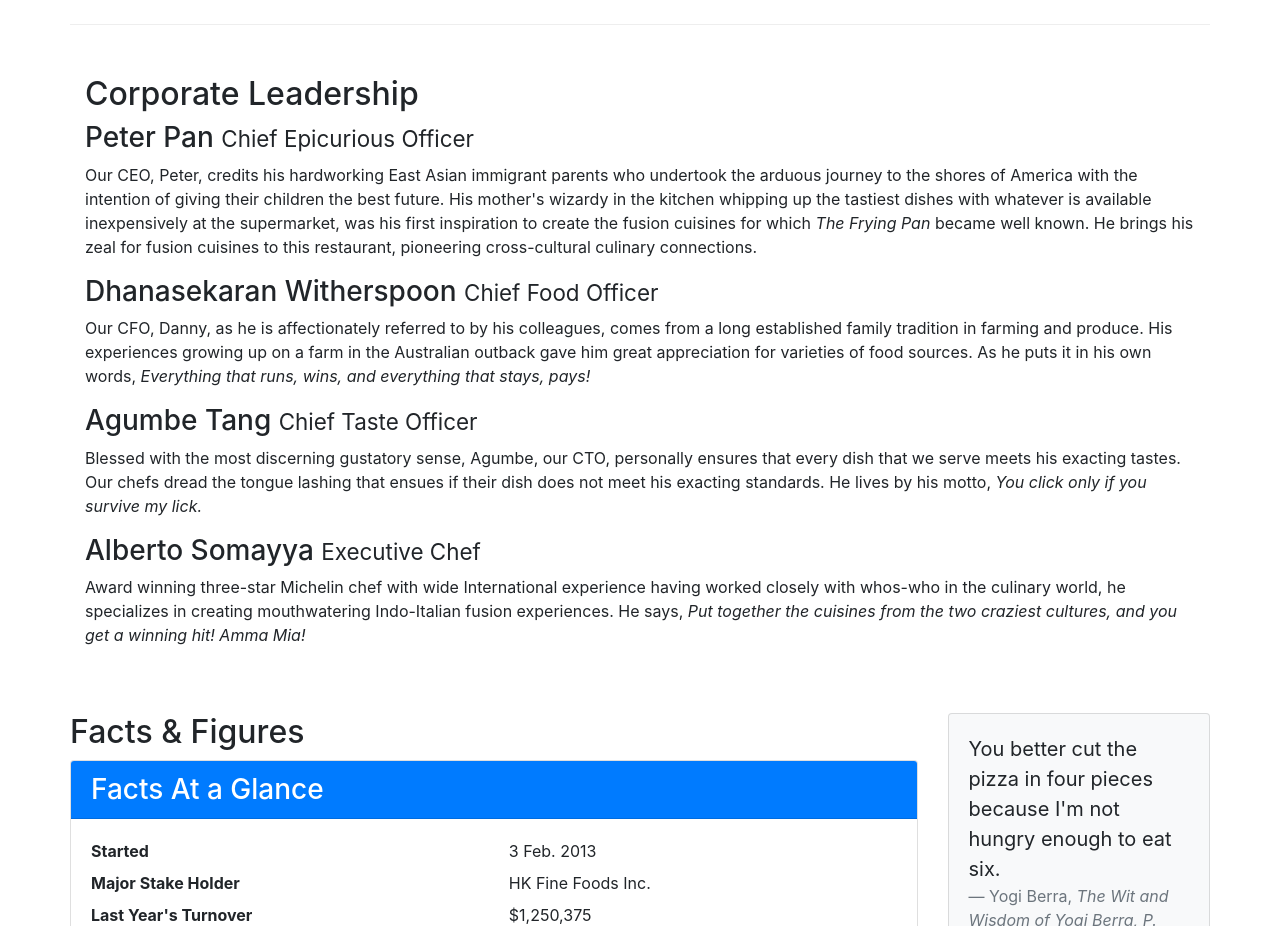
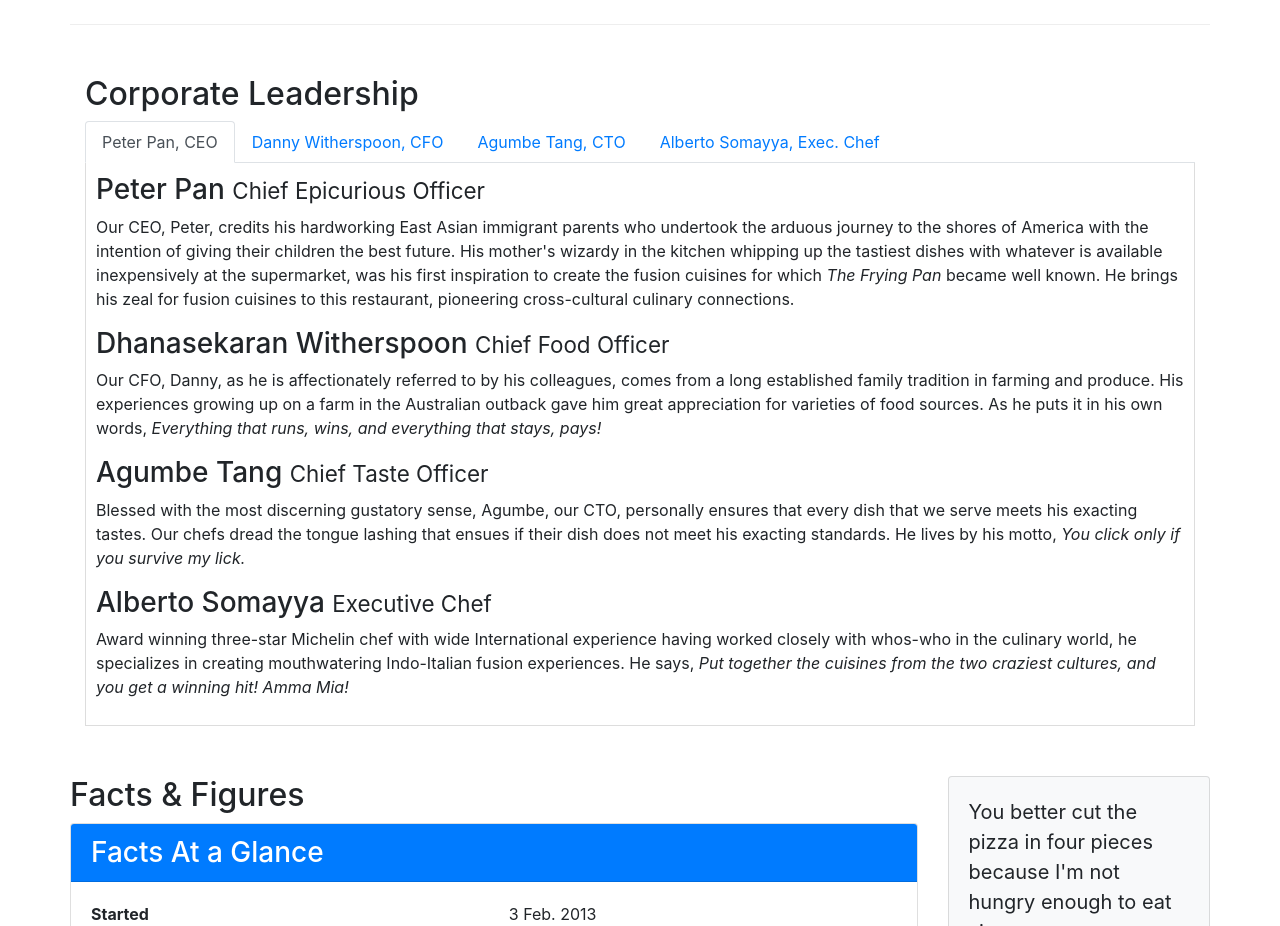
Before and after one commit to booellean/Bootstrap-playground, a website: page aboutus.html in a window 1280 px wide. Shown: the part 860-1786 px from the top of the page. Drawn offline with nearby package versions, Linux system fonts and the light colour scheme.

Commit message:
test: Tabs - Added boostrap tabs to the Corporate Leadership row, styles added to 'pill' the content

```diff
--- a/aboutus.html
+++ b/aboutus.html
@@ -75,14 +75,39 @@
         <div class="row row-content align-items-center">
             <div class="col-12 col-sm-12">
                 <h2>Corporate Leadership</h2>
+                <ul class="nav nav-tabs">
+                    <li class="nav-item">
+                      <a class="nav-link active" href="#peter" role="tab" data-toggle="tab">Peter Pan, CEO</a>
+                    </li>
+                    <li class="nav-item">
+                      <a class="nav-link" href="#danny" role="tab" data-toggle="tab">Danny Witherspoon, CFO</a>
+                    </li>
+                    <li class="nav-item">
+                      <a class="nav-link" href="#agumbe"role="tab"
+                        data-toggle="tab">Agumbe Tang, CTO</a>
+                    </li>
+                    <li class="nav-item">
+                      <a class="nav-link" href="#alberto" role="tab" data-toggle="tab">Alberto Somayya, Exec. Chef</a>
+                    </li>
+                </ul>
+                <div class="tab-content">
+                  <div role="tabpanel" class="tab-pane fade show active" id="peter">
                     <h3>Peter Pan <small>Chief Epicurious Officer</small></h3>
                     <p class="d-none d-sm-block">Our CEO, Peter, credits his hardworking East Asian immigrant parents who undertook the arduous journey to the shores of America with the intention of giving their children the best future. His mother's wizardy in the kitchen whipping up the tastiest dishes with whatever is available inexpensively at the supermarket, was his first inspiration to create the fusion cuisines for which <em>The Frying Pan</em> became well known. He brings his zeal for fusion cuisines to this restaurant, pioneering cross-cultural culinary connections.</p>
+                  </div>
+                  <div role="tabpanel" class="tab-pane fade show active" id="danny">
                     <h3>Dhanasekaran Witherspoon <small>Chief Food Officer</small></h3>
                     <p class="d-none d-sm-block">Our CFO, Danny, as he is affectionately referred to by his colleagues, comes from a long established family tradition in farming and produce. His experiences growing up on a farm in the Australian outback gave him great appreciation for varieties of food sources. As he puts it in his own words, <em>Everything that runs, wins, and everything that stays, pays!</em></p>
+                  </div>
+                  <div role="tabpanel" class="tab-pane fade show active" id="agumbe">
                     <h3>Agumbe Tang <small>Chief Taste Officer</small></h3>
                     <p class="d-none d-sm-block">Blessed with the most discerning gustatory sense, Agumbe, our CTO, personally ensures that every dish that we serve meets his exacting tastes. Our chefs dread the tongue lashing that ensues if their dish does not meet his exacting standards. He lives by his motto, <em>You click only if you survive my lick.</em></p>
+                  </div>
+                  <div role="tabpanel" class="tab-pane fade show active" id="alberto">
                     <h3>Alberto Somayya <small>Executive Chef</small></h3>
                     <p class="d-none d-sm-block">Award winning three-star Michelin chef with wide International experience having worked closely with whos-who in the culinary world, he specializes in creating mouthwatering Indo-Italian fusion experiences. He says, <em>Put together the cuisines from the two craziest cultures, and you get a winning hit! Amma Mia!</em></p>
+                  </div>
+              </div>
             </div>
             <div class="row row-content">
                 <div class="col-12 col-sm-9">
--- a/css/styles.css
+++ b/css/styles.css
@@ -75,3 +75,10 @@ a.btn.btn-block {
 .icon-holder:hover>i {
   color: #fff;
 }
+
+.tab-content {
+  border-left: 1px solid #ddd;
+  border-right: 1px solid #ddd;
+  border-bottom: 1px solid #ddd;
+  padding: 10px;
+}
```
Lines whose indentation alone changed are shown as unchanged.
